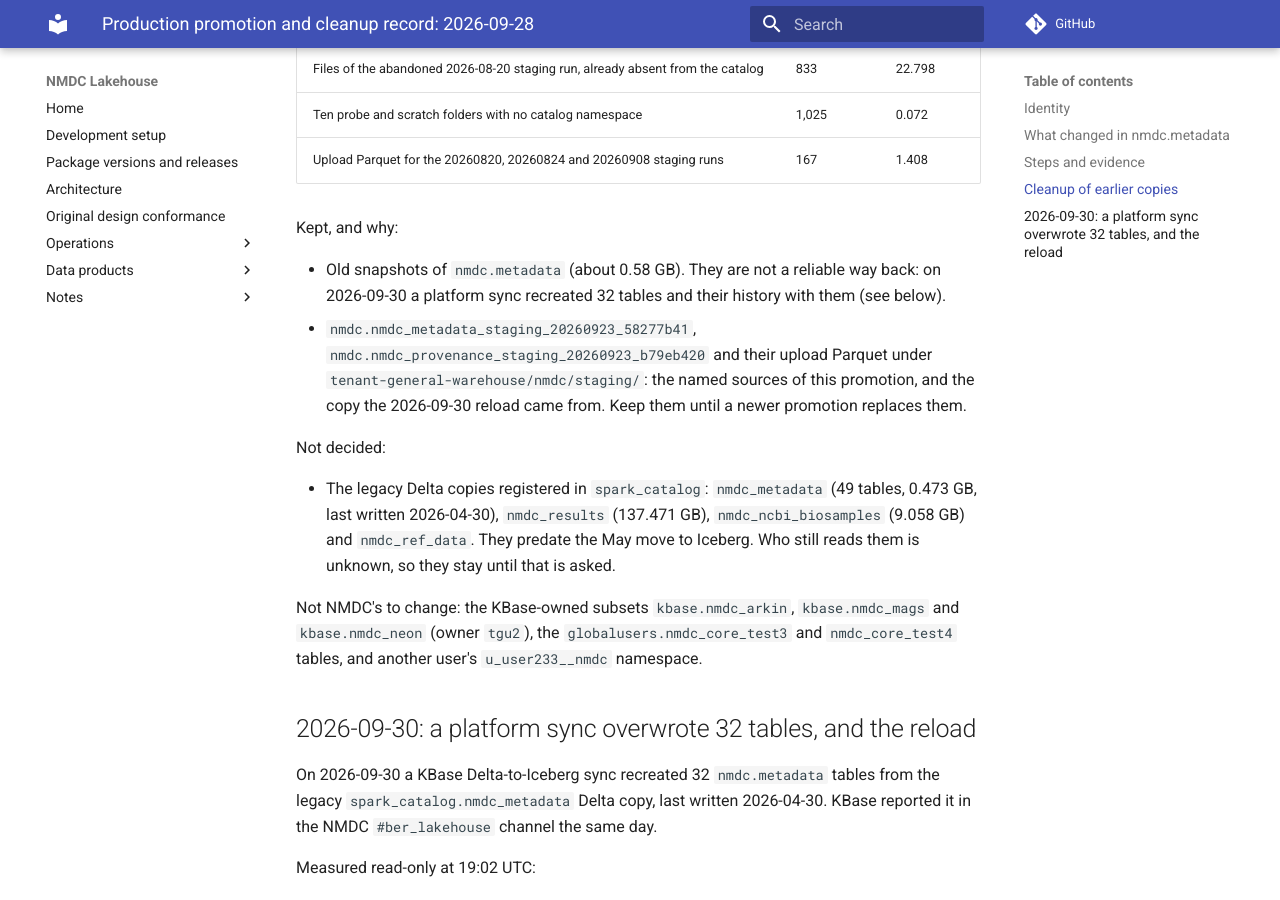
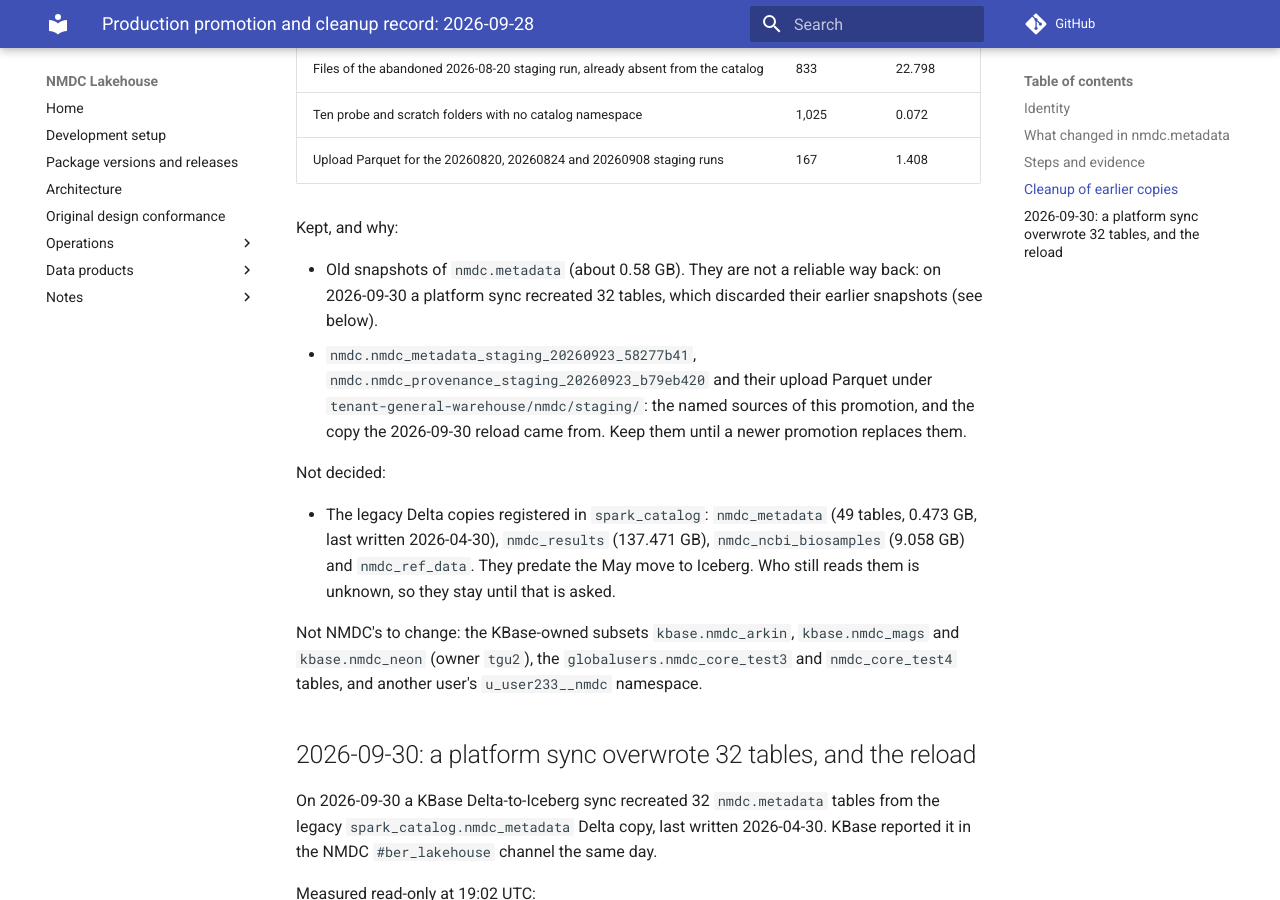
Before and after one commit to microbiomedata/nmdc-lakehouse, an MkDocs documentation site: the page built from docs/runs/2026-09-28-production-promotion.md, in a window 1280 px wide and 900 px high, scrolled down 3989 px. Built offline with MkDocs 1.6.1 and Material for MkDocs 9.7.7, drawn with Linux system fonts in a browser that asks for light colours; comment, search, counter and statistics services are not loaded.

Commit message:
Say the sync discarded the old snapshots, and date the status table September 30

```diff
--- a/docs/runs/2026-09-28-production-promotion.md
+++ b/docs/runs/2026-09-28-production-promotion.md
@@ -139,8 +139,8 @@ Deleted, with Mark's approval:
 Kept, and why:
 
 - Old snapshots of `nmdc.metadata` (about 0.58 GB). They are not a reliable way back:
-  on 2026-09-30 a platform sync recreated 32 tables and their history with them (see
-  below).
+  on 2026-09-30 a platform sync recreated 32 tables, which discarded their earlier
+  snapshots (see below).
 - `nmdc.nmdc_metadata_staging_20260923_58277b41`,
   `nmdc.nmdc_provenance_staging_20260923_b79eb420` and their upload Parquet under
   `tenant-general-warehouse/nmdc/staging/`: the named sources of this promotion, and
```
Also changed, not shown: docs/publication-lifecycle.md (+1 -1 lines).
